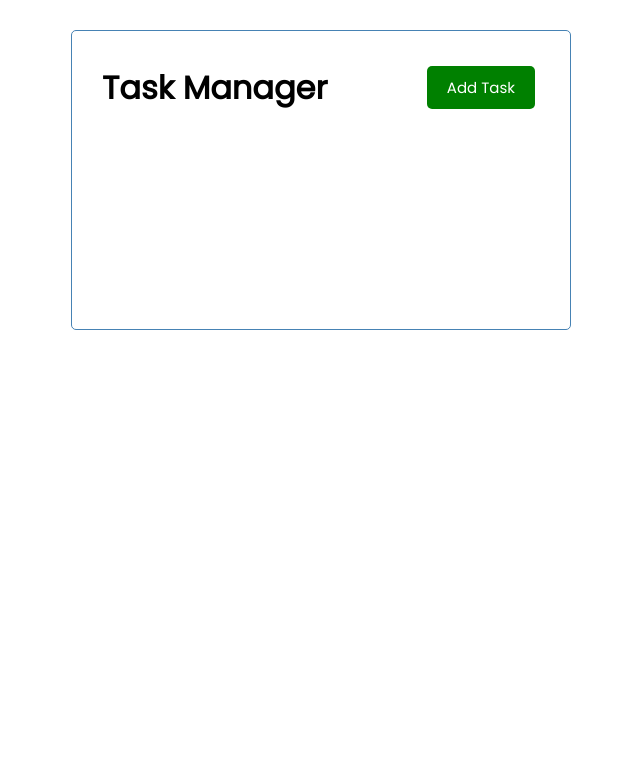
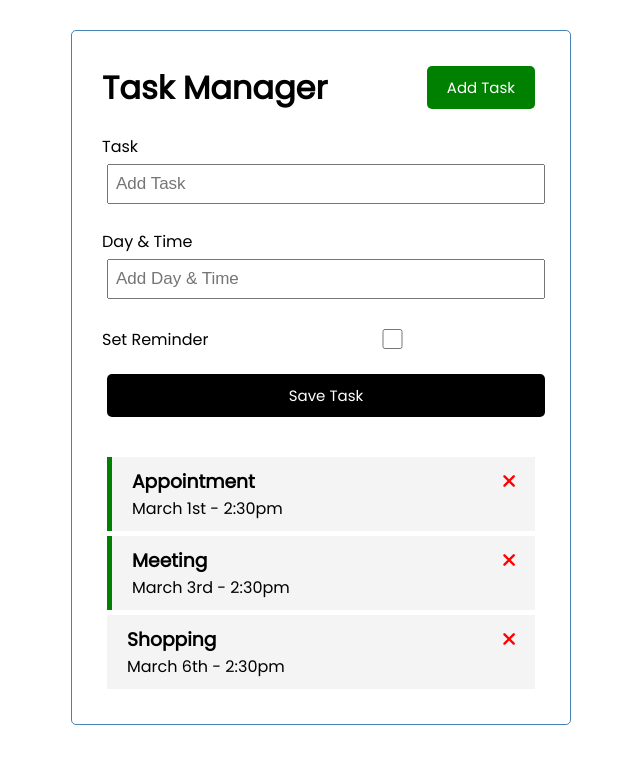
Before and after one commit to StJonas/task_manager, a Vue app: page / in a window 1280 px wide. Shown: the top 764 px of the page, without its empty margins (319-959 px from the left). Built offline with nearby package versions, Linux system fonts and the light colour scheme.

Commit message:
tasks, delete task, toggle reminder, add task form

```diff
--- a/public/index.html
+++ b/public/index.html
@@ -4,6 +4,7 @@
     <meta charset="utf-8">
     <meta http-equiv="X-UA-Compatible" content="IE=edge">
     <meta name="viewport" content="width=device-width,initial-scale=1.0">
+    <link rel="stylesheet" href="https://cdnjs.cloudflare.com/ajax/libs/font-awesome/6.2.0/css/all.min.css" integrity="sha512-xh6O/CkQoPOWDdYTDqeRdPCVd1SpvCA9XXcUnZS2FmJNp1coAFzvtCN9BmamE+4aHK8yyUHUSCcJHgXloTyT2A==" crossorigin="anonymous" referrerpolicy="no-referrer" />
     <link rel="icon" href="<%= BASE_URL %>favicon.ico">
     <title><%= htmlWebpackPlugin.options.title %></title>
   </head>
--- a/src/App.vue
+++ b/src/App.vue
@@ -1,19 +1,64 @@
 <template>
   <div class="container">
     <Header title="Task Manager"/>
+    <AddTask />
+    <Tasks
+    @toggle-reminder="toggleReminder"
+    @delete-task="deleteTask" :tasks="tasks" />
   </div>
 </template>
+// toggle reminder
 
 <script lang="ts">
 import { Options, Vue } from 'vue-class-component';
 import Header from './components/Header.vue';
+import Tasks from './components/Tasks.vue';
+import AddTask from './components/AddTask.vue';
 
 
 export default {
   name: 'App',
   components: {
-    Header
-  }
+    Header,
+    Tasks,
+    AddTask,
+  },
+  data() {
+    return{
+      tasks: [],
+    }
+  },
+  methods: {
+    deleteTask(id){
+      this.tasks = this.tasks.filter((task) => task.id !== id)
+    },
+    toggleReminder(id){
+      this.tasks = this.tasks.map((task) =>
+      task.id === id ? {...task, reminder: !task.reminder} : task)
+    }
+  },
+  created() {
+    this.tasks = [
+      {
+        id: 1,
+        text: 'Appointment',
+        day: 'March 1st - 2:30pm',
+        reminder: true,
+      },
+      {
+        id: 2,
+        text: 'Meeting',
+        day: 'March 3rd - 2:30pm',
+        reminder: true,
+      },
+      {
+        id: 3,
+        text: 'Shopping',
+        day: 'March 6th - 2:30pm',
+        reminder: false,
+      },
+      ]
+  },
 }
 </script>
 
--- /dev/null
+++ b/src/components/AddTask.vue
@@ -0,0 +1,60 @@
+<template>
+    <form @submit="onSubmit" class="add-form">
+    <div class="form-control">
+      <label>Task</label>
+      <input type="text" v-model="text" name="text" placeholder="Add Task" />
+    </div>
+    <div class="form-control">
+      <label>Day & Time</label>
+      <input
+        type="text"
+        v-model="day"
+        name="day"
+        placeholder="Add Day & Time"
+      />
+    </div>
+    <div class="form-control form-control-check">
+      <label>Set Reminder</label>
+      <input type="checkbox" v-model="reminder" name="reminder" />
+    </div>
+
+    <input type="submit" value="Save Task" class="btn btn-block" />
+  </form>
+</template>
+
+<script>
+export default {
+    name: 'AddTask',
+}
+</script>
+
+<style scoped>
+.add-form {
+  margin-bottom: 40px;
+}
+.form-control {
+  margin: 20px 0;
+}
+.form-control label {
+  display: block;
+}
+.form-control input {
+  width: 100%;
+  height: 40px;
+  margin: 5px;
+  padding: 3px 7px;
+  font-size: 17px;
+}
+.form-control-check {
+  display: flex;
+  align-items: center;
+  justify-content: space-between;
+}
+.form-control-check label {
+  flex: 1;
+}
+.form-control-check input {
+  flex: 2;
+  height: 20px;
+}
+</style>
--- /dev/null
+++ b/src/components/Task.vue
@@ -0,0 +1,37 @@
+<template>
+<div @dblclick="$emit('toggle-reminder', task.id)" :class="[task.reminder ? 'reminder' : '', 'task']">
+    <h3>{{task.text}}
+        <i @click="$emit('delete-task', task.id)" class="fas fa-times"></i>
+    </h3>
+    <p>{{task.day}}</p>
+</div>
+</template>
+
+<script>
+export default{
+    name:'Task',
+    props:{
+        task: Object
+    },
+}
+</script>
+
+<style scope>
+.fas {
+  color: red;
+}
+.task {
+  background: #f4f4f4;
+  margin: 5px;
+  padding: 10px 20px;
+  cursor: pointer;
+}
+.task.reminder {
+  border-left: 5px solid green;
+}
+.task h3 {
+  display: flex;
+  align-items: center;
+  justify-content: space-between;
+}
+</style>
--- /dev/null
+++ b/src/components/Tasks.vue
@@ -0,0 +1,21 @@
+<template>
+    <div v-for="task in tasks" :key="task.id">
+        <Task @toggle-reminder="$emit('toggle-reminder', task.id)"
+        @delete-task="$emit('delete-task', task.id)" :task="task" />
+    </div>
+</template>
+
+<script>
+import Task from './Task.vue'
+
+export default {
+    name: 'Tasks',
+    props: {
+        tasks: Array
+    },
+    components: {
+        Task,
+    },
+    emits: ['delete-task', 'toggle-reminder'],
+}
+</script>
--- a/tsconfig.json
+++ b/tsconfig.json
@@ -2,7 +2,7 @@
   "compilerOptions": {
     "target": "es5",
     "module": "esnext",
-    "strict": true,
+    "strict": false,
     "jsx": "preserve",
     "importHelpers": true,
     "moduleResolution": "node",
```
